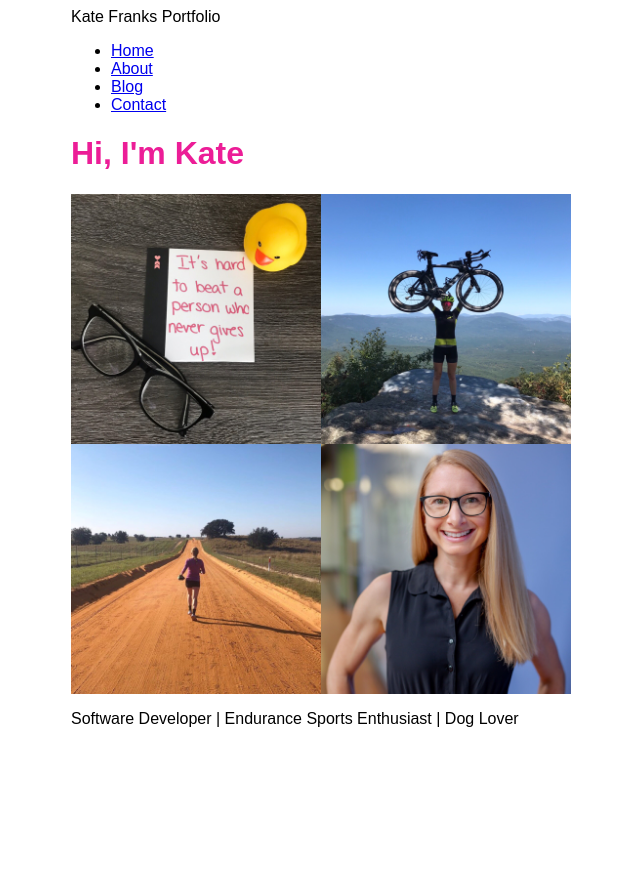
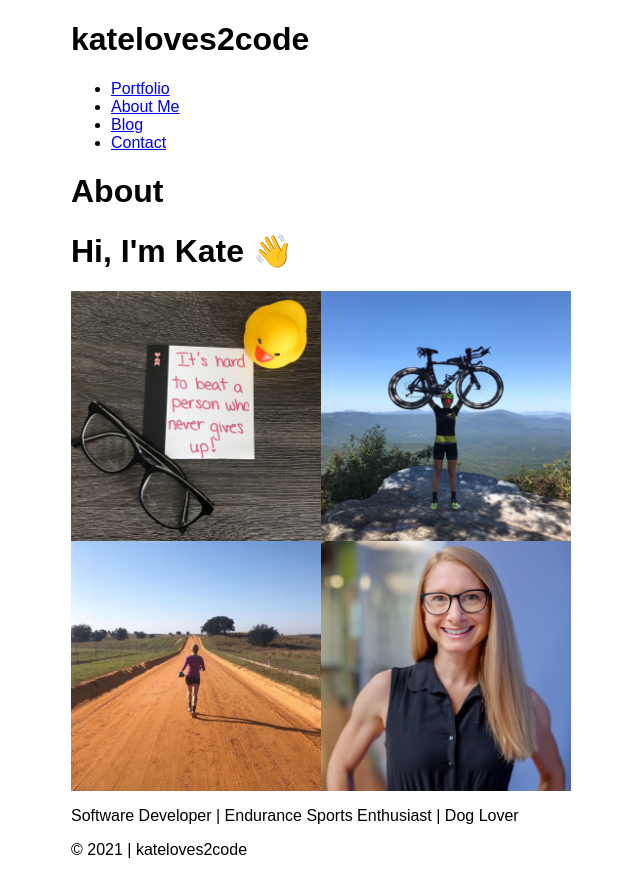
Before and after one commit to katefranks/kate-franks-portfolio, a Gatsby site: page /about in a window 1280 px wide. Shown: the whole page, without its empty margins (319-959 px from the left). Before the commit the page ends 800 px from the top, so only its background shows below. Built offline with nearby package versions, Linux system fonts and the light colour scheme; Gatsby itself is replaced by a stand-in of ours.

Commit message:
reformatted layout header

```diff
--- a/gatsby-config.js
+++ b/gatsby-config.js
@@ -1,7 +1,7 @@
 module.exports = {
   siteMetadata: {
     siteUrl: "https://www.yourdomain.tld",
-    title: "Kate Franks Portfolio",
+    title: "kateloves2code",
   },
   plugins: [
     "gatsby-plugin-gatsby-cloud",
--- a/src/components/layout.js
+++ b/src/components/layout.js
@@ -22,15 +22,16 @@ const Layout = ({ pageTitle, children }) => {
   `)
   return (
     <div className={container}>
-      <title>{pageTitle} | {data.site.siteMetadata.title}</title>
-      <header className={siteTitle}>{data.site.siteMetadata.title}</header>
+      <title>{data.site.siteMetadata.title} | {pageTitle} </title>
+      <header>
+      <h1 className={siteTitle}>{data.site.siteMetadata.title}</h1>
       <nav>
         <ul className={navLinks}>
           <li className={navLinkItem}>
-            <Link to="/" className={navLinkText}>Home</Link>
+            <Link to="/" className={navLinkText}>Portfolio</Link>
           </li>
           <li className={navLinkItem}>
-            <Link to="/about" className={navLinkText}>About</Link>
+            <Link to="/about" className={navLinkText}>About Me</Link>
           </li>
           <li className={navLinkItem}>
             <Link to="/blog" className={navLinkText}>
@@ -44,10 +45,14 @@ const Layout = ({ pageTitle, children }) => {
           </li>
         </ul>
       </nav>
+      </header>
       <main>
         <h1 className={heading}>{pageTitle}</h1>
         {children}
       </main>
+      <footer>
+        <p>© 2021 | kateloves2code</p>
+      </footer>
     </div>
   )
 }
--- a/src/components/layout.module.css
+++ b/src/components/layout.module.css
@@ -10,11 +10,7 @@
   margin: 3rem 0;
 }
 .heading {
-  color: #EC1D97
-  /* color: rebeccapurple; */
-  /* background-image: linear-gradient(90deg,var(--theme-ui-colors-purple-60,#663399),var(--theme-ui-colors-magenta-50,#bc027f),var(--theme-ui-colors-orange-70,#f67300));
-  -webkit-background-clip: text;
-  -webkit-text-fill-color: transparent; */
+  /* color: #EC1D97 */
 }
 .nav-links {
   display: flex;
--- a/src/pages/about.js
+++ b/src/pages/about.js
@@ -6,7 +6,8 @@ import { StaticImage } from 'gatsby-plugin-image'
 // Step 2: Define your component
 const AboutPage = () => {
   return (
-    <Layout pageTitle="Hi, I'm Kate">
+    <Layout pageTitle="About">
+    <h1>Hi, I'm Kate 👋</h1>
     <StaticImage
       alt="Kate Franks"
       src="../images/katefranks_about.JPG"
```
Also changed, not shown: src/pages/index.js (+3 -5 lines).
